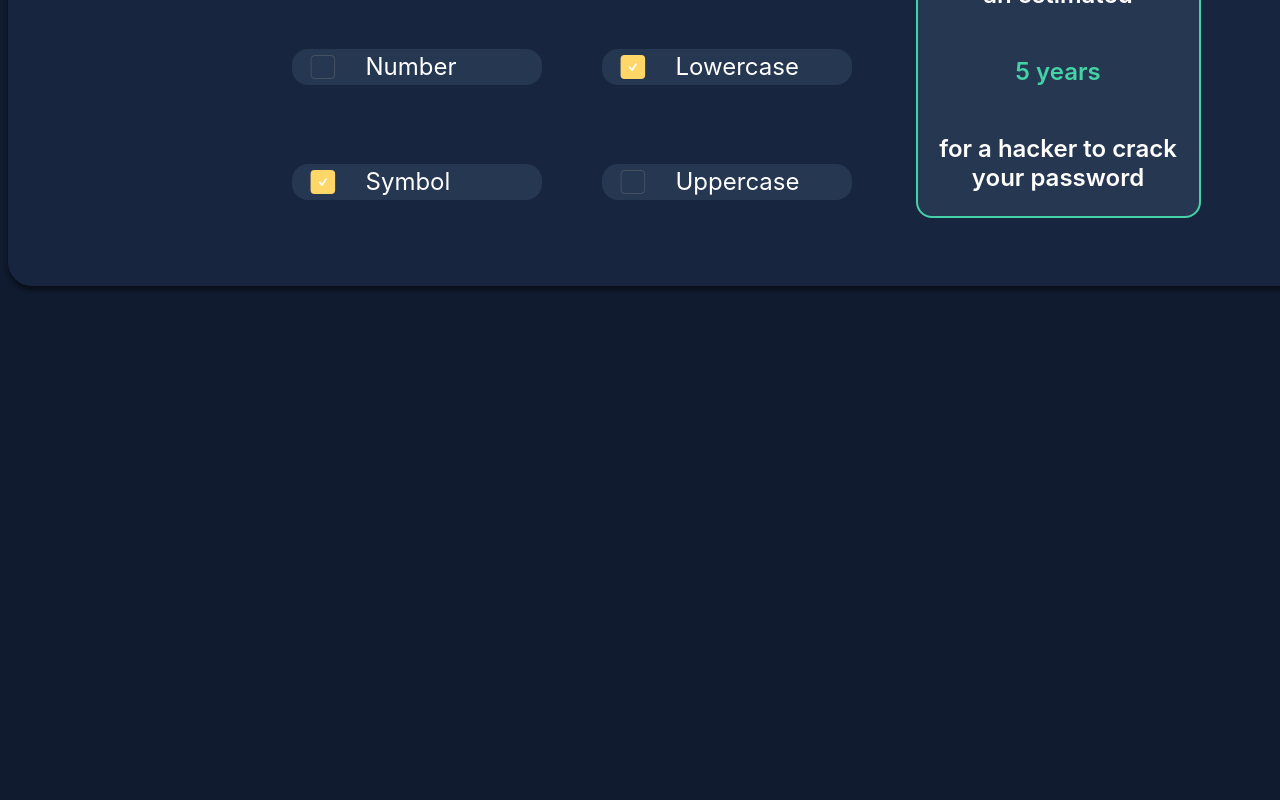
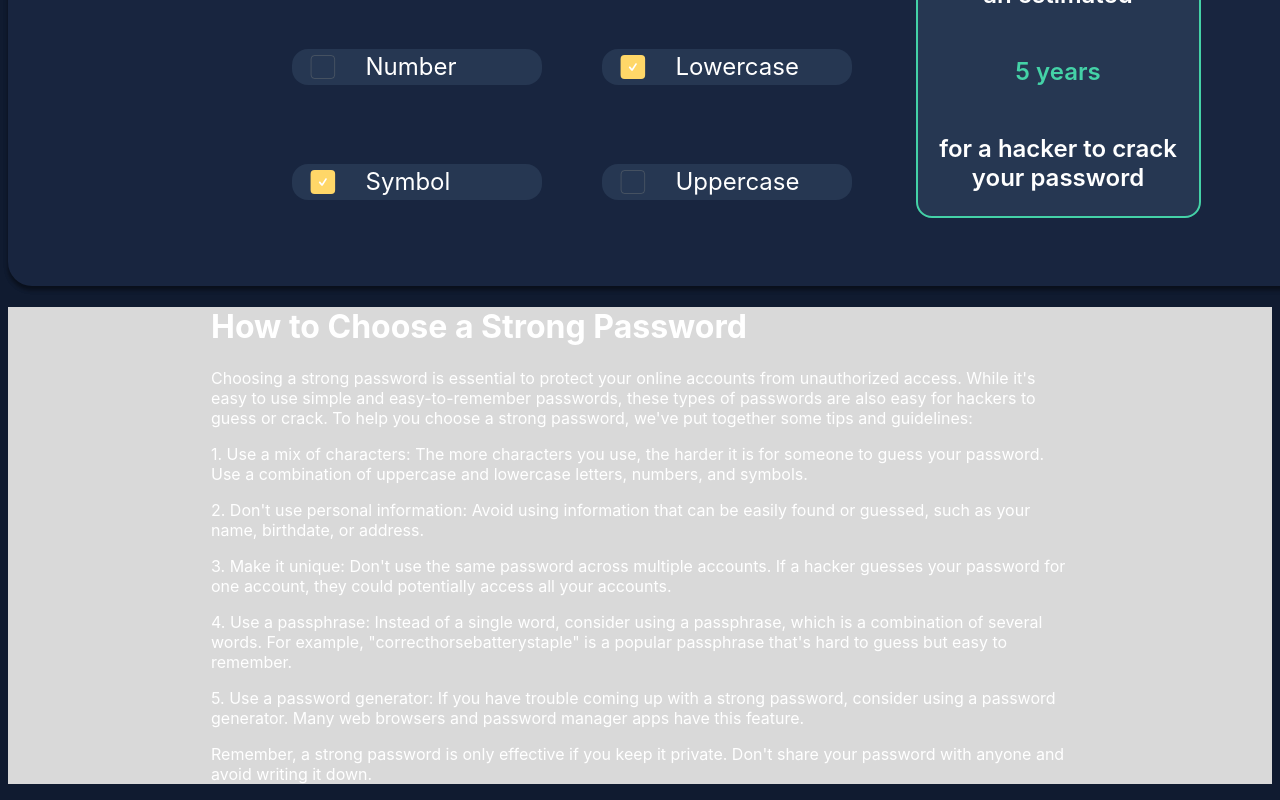
Before and after one commit to Murilo-Luciano/password-generator, a Next.js app: page /staging in a window 1280 px wide. Shown: the part 704-1504 px from the top of the page. Before the commit the page ends 998 px from the top, so only its background shows below. Built offline with nearby package versions, Linux system fonts and the light colour scheme.

Commit message:
articles init

```diff
--- a/pages/staging.tsx
+++ b/pages/staging.tsx
@@ -52,6 +52,8 @@ export default function Staging() {
         initialState={initialState}
         strengthLevel={strengthLevel}
       />
+
+      <ArticlesSection />
     </div>
   );
 }
@@ -490,3 +492,70 @@ const InitialButton = () => {
     </div>
   );
 };
+
+const ArticlesSection = () => {
+  /**@todo: receive articles and display */
+  /**@todo: text styles */
+  return (
+    <div
+      style={{
+        backgroundColor: colors.whiteBackground,
+        // display: "flex",
+        // justifyContent: "center",
+        // alignItems: "center",
+        // textAlign: "center",
+        // paddingTop: 146,
+        paddingLeft: 203,
+        paddingRight: 203,
+      }}
+    >
+      <div>
+        <h1>How to Choose a Strong Password</h1>
+        <div
+          style={{
+            textAlign: "initial",
+          }}
+        >
+          <p>
+            Choosing a strong password is essential to protect your online
+            accounts from unauthorized access. While it's easy to use simple and
+            easy-to-remember passwords, these types of passwords are also easy
+            for hackers to guess or crack. To help you choose a strong password,
+            we've put together some tips and guidelines:
+          </p>
+          <p>
+            1. Use a mix of characters: The more characters you use, the harder
+            it is for someone to guess your password. Use a combination of
+            uppercase and lowercase letters, numbers, and symbols.
+          </p>
+          <p>
+            2. Don't use personal information: Avoid using information that can
+            be easily found or guessed, such as your name, birthdate, or
+            address.
+          </p>
+          <p>
+            3. Make it unique: Don't use the same password across multiple
+            accounts. If a hacker guesses your password for one account, they
+            could potentially access all your accounts.
+          </p>
+          <p>
+            4. Use a passphrase: Instead of a single word, consider using a
+            passphrase, which is a combination of several words. For example,
+            "correcthorsebatterystaple" is a popular passphrase that's hard to
+            guess but easy to remember.
+          </p>
+          <p>
+            5. Use a password generator: If you have trouble coming up with a
+            strong password, consider using a password generator. Many web
+            browsers and password manager apps have this feature.
+          </p>
+          <p>
+            Remember, a strong password is only effective if you keep it
+            private. Don't share your password with anyone and avoid writing it
+            down.
+          </p>
+        </div>
+      </div>
+    </div>
+  );
+};
```
